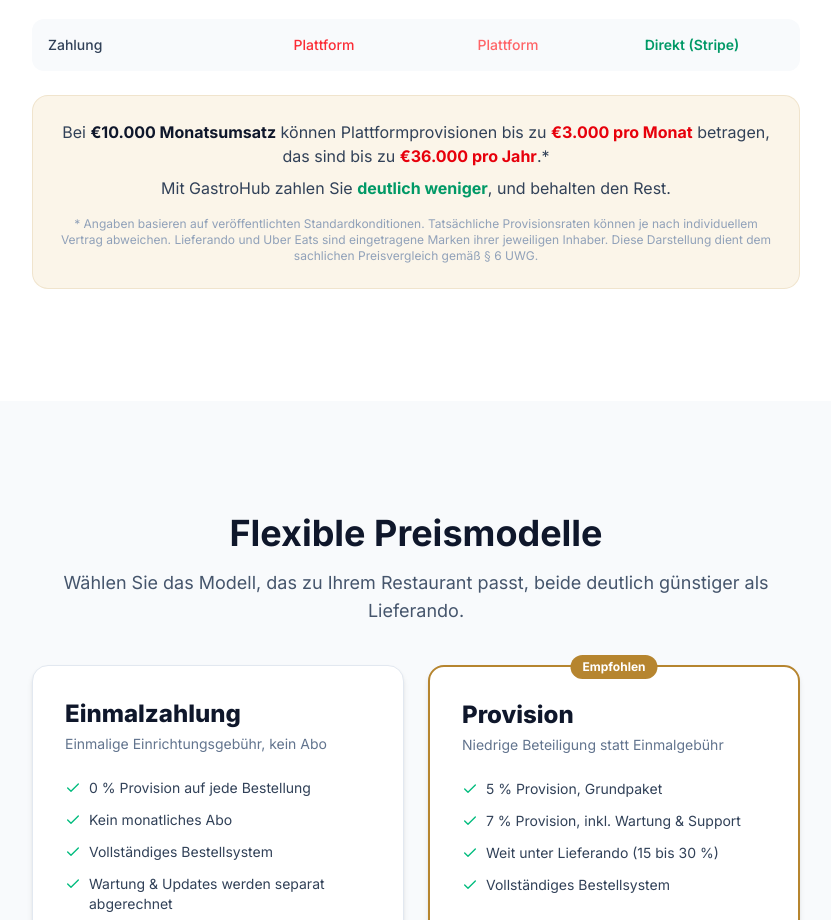
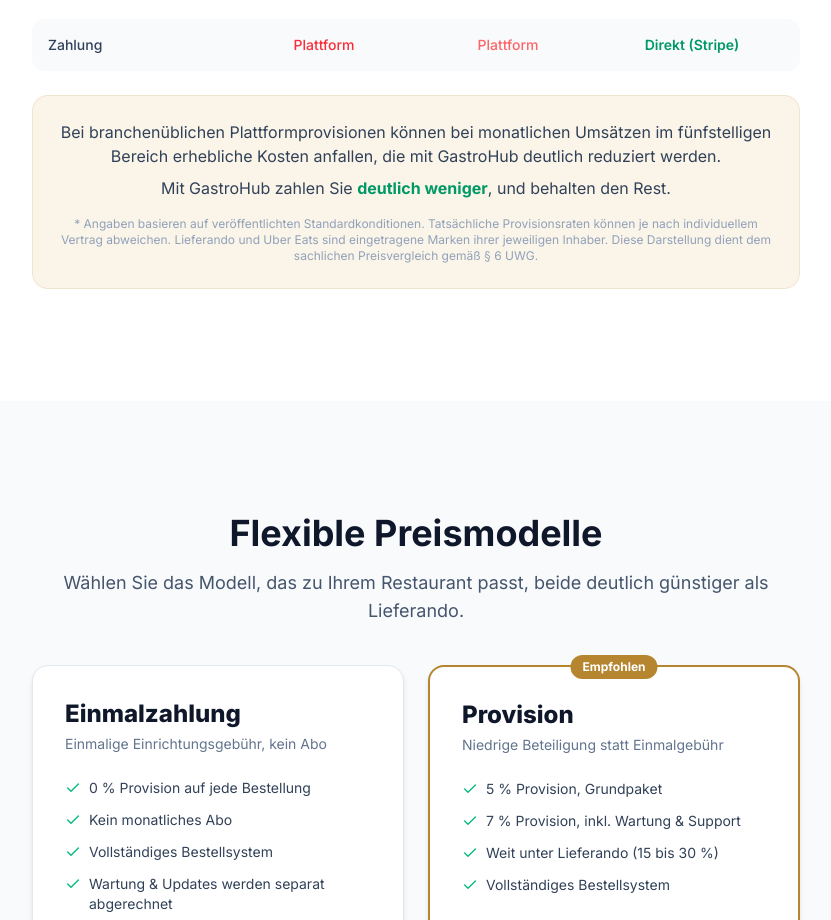
Before and after one commit to SamSphere/delidash, a React (Vite) app: page /#/ in a window 1280 px wide. Shown: the part 3480-4400 px from the top of the page, without its empty margins (224-1055 px from the left). Built offline with nearby package versions, Linux system fonts and the light colour scheme.

Commit message:
home: drop concrete €-Beispiel in comparison savings paragraph
Statt €10.000/€3.000/€36.000 nun branchenübliche Formulierung ohne
spezifische Zahlen, konsistent mit der Provision-Zelle.

Co-Authored-By: Claude Opus 4.7 (1M context) <noreply@anthropic.com>

```diff
--- a/src/pages/Home.tsx
+++ b/src/pages/Home.tsx
@@ -215,9 +215,7 @@ export default function Home() {
             ))}
             <div className="mt-6 bg-secondary/40 border border-primary/15 rounded-2xl p-6 text-center">
               <p className="text-slate-700 text-base">
-                Bei <span className="font-bold text-slate-900">€10.000 Monatsumsatz</span> können Plattformprovisionen bis zu{" "}
-                <span className="font-bold text-red-600">€3.000 pro Monat</span> betragen, das sind bis zu{" "}
-                <span className="font-bold text-red-600">€36.000 pro Jahr</span>.*
+                Bei branchenüblichen Plattformprovisionen können bei monatlichen Umsätzen im fünfstelligen Bereich erhebliche Kosten anfallen, die mit GastroHub deutlich reduziert werden.
               </p>
               <p className="text-slate-700 text-base mt-2">
                 Mit GastroHub zahlen Sie <span className="font-bold text-emerald-600">deutlich weniger</span>, und behalten den Rest.
```
